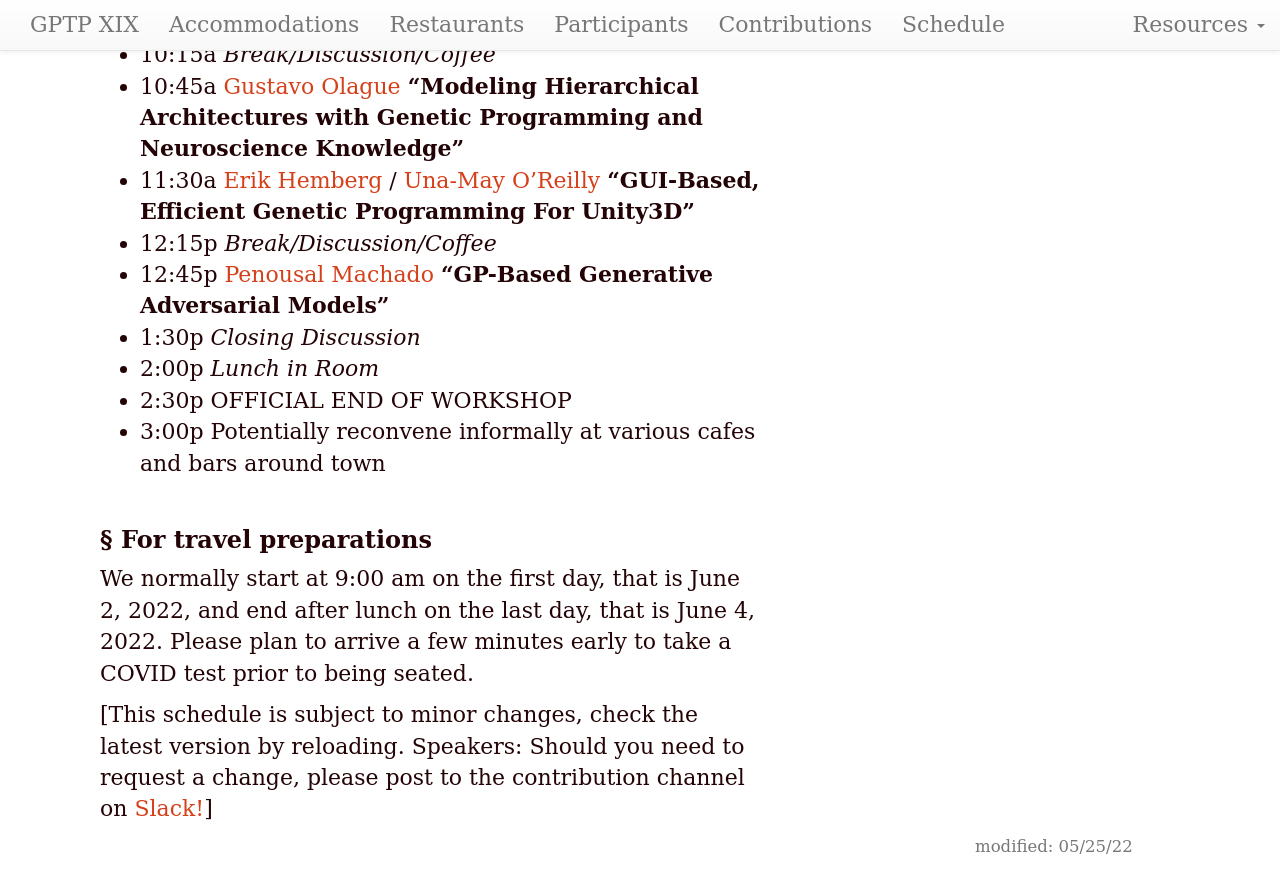
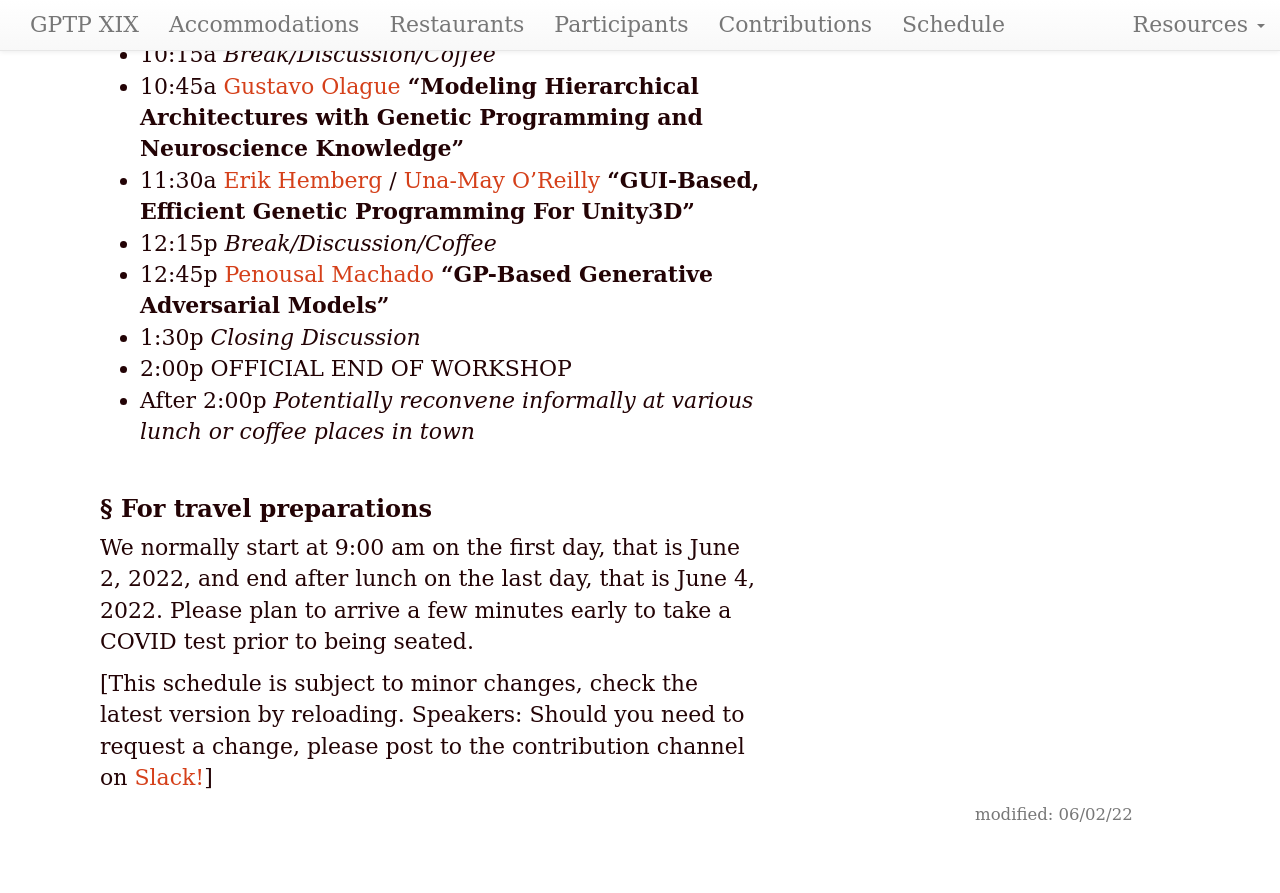
Before and after one commit to GPTP-workshop/gptp-workshop.github.io, a Jekyll site: the page built from schedule.md, in a window 1280 px wide and 900 px high, scrolled down 2113 px. Shown: the top 893 px of the window. Built offline with Jekyll 4.4.1, drawn with Linux system fonts in a browser that asks for light colours; our own code applies the rules of GitHub Pages for plain Markdown files; after the commit the page ends 2981 px from its top, so only the background shows below that.

Commit message:
Update schedule.md

```diff
--- a/schedule.md
+++ b/schedule.md
@@ -1,6 +1,6 @@
 ---
 layout: default
-updated: "May 25, 2022"
+updated: "June 2, 2022"
 roman: "XIX"
 dates: "June 2-4, 2022"
 ---
@@ -71,9 +71,8 @@ GPTP-2022 will be held at the University of Michigan, in [Weiser Hall](https://s
 - 12:45p [Penousal Machado](https://cdv.dei.uc.pt/authors/penousal-machado/)
 **"GP-Based Generative Adversarial Models"**
 - 1:30p _Closing Discussion_
-- 2:00p _Lunch in Room_
-- 2:30p OFFICIAL END OF WORKSHOP
-- 3:00p Potentially reconvene informally at various cafes and bars around town
+- 2:00p OFFICIAL END OF WORKSHOP
+- After 2:00p _Potentially reconvene informally at various lunch or coffee places in town_
 
 
 ### For travel preparations
```
